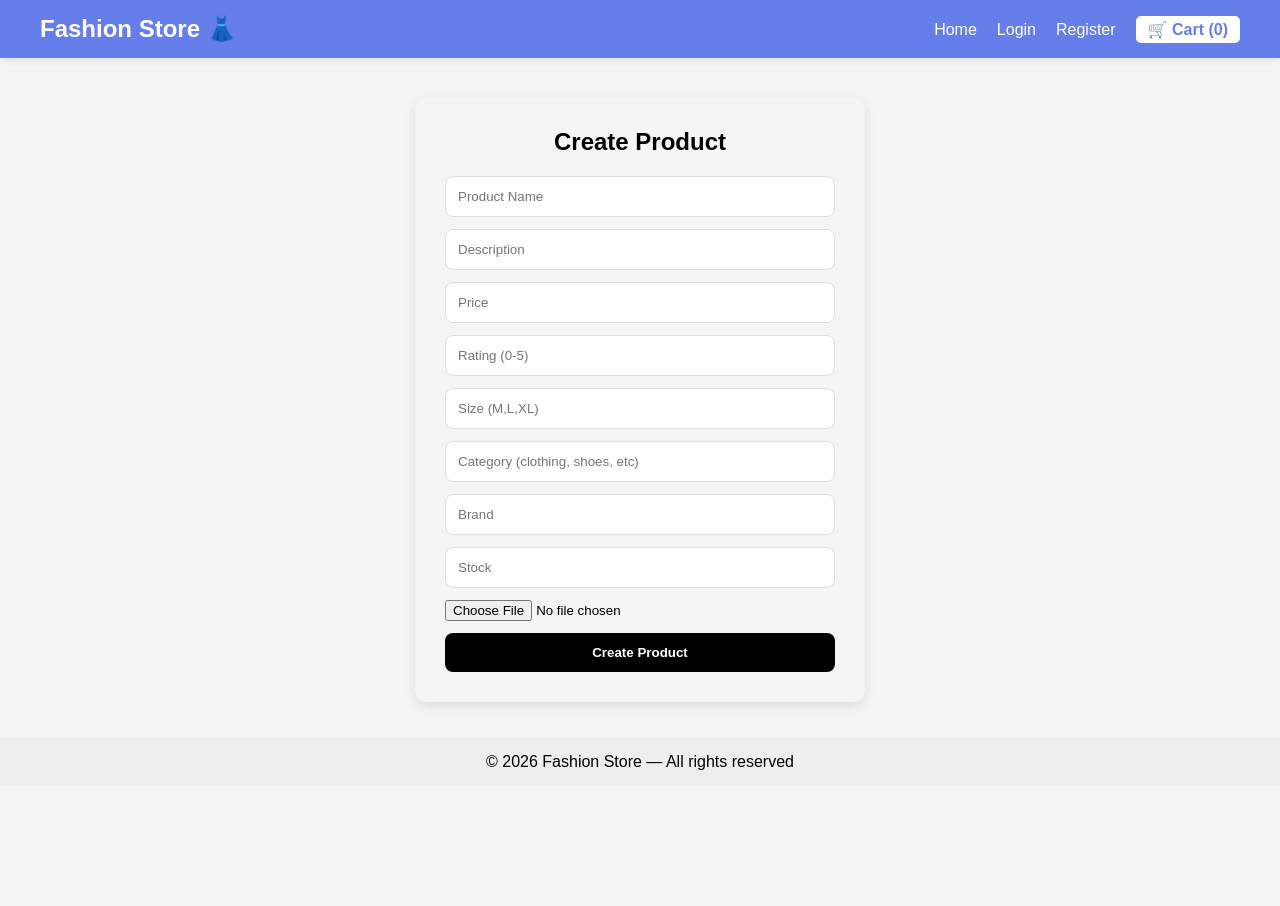
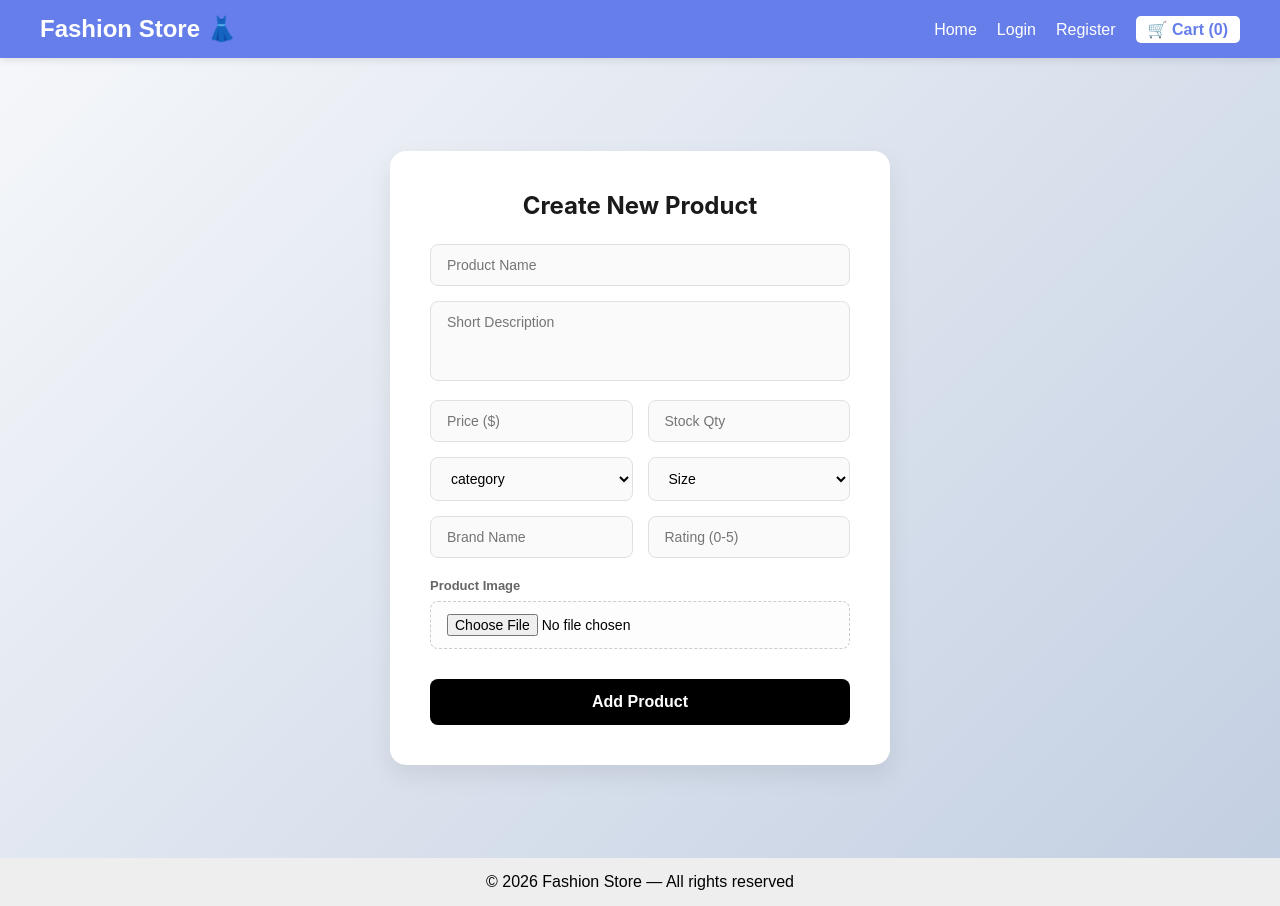
Before and after one commit to dipalikalganche/Ecommerce-Frontendproject, a React (Vite) app: page /create-product in a window 1280 px wide. Before the commit the page ends 800 px from the top, so only its background shows below. Built offline with nearby package versions, Linux system fonts and the light colour scheme.

Commit message:
added all the code

```diff
--- a/src/components/CreateProduct.css
+++ b/src/components/CreateProduct.css
@@ -1,55 +1,110 @@
+/* Container Background */
 .create-product-container {
   min-height: 100vh;
   display: flex;
   justify-content: center;
   align-items: center;
-  background: #f5f5f5;
+  background: linear-gradient(135deg, #f5f7fa 0%, #c3cfe2 100%);
+  padding: 20px;
 }
 
+/* Main Card */
 .create-product-card {
-  width: 400px;
+  width: 100%;
+  max-width: 500px;
   background: white;
-  padding: 30px;
-  border-radius: 12px;
-  box-shadow: 0 8px 20px rgba(0, 0, 0, 0.1);
+  padding: 40px;
+  border-radius: 16px;
+  box-shadow: 0 10px 25px rgba(0, 0, 0, 0.08);
 }
 
 .create-product-card h2 {
   text-align: center;
-  margin-bottom: 20px;
+  margin-top: 0;
+  margin-bottom: 24px;
+  font-family: 'Inter', sans-serif;
+  color: #1a1a1a;
+  font-weight: 700;
 }
 
-.create-product-card input {
+/* Form Layout */
+.form-group {
+  margin-bottom: 15px;
+}
+
+.form-row {
+  display: grid;
+  grid-template-columns: 1fr 1fr;
+  gap: 15px;
+  margin-bottom: 15px;
+}
+
+/* Inputs, Selects, and Textarea */
+.create-product-card input,
+.create-product-card select,
+.create-product-card textarea {
   width: 100%;
-  padding: 12px;
-  margin: 8px 0;
-  border: 1px solid #ddd;
+  padding: 12px 16px;
+  border: 1px solid #e0e0e0;
   border-radius: 8px;
   font-size: 14px;
+  background-color: #fafafa;
+  transition: all 0.3s ease;
+  box-sizing: border-box; /* Critical for padding issues */
 }
 
-.create-product-card input:focus {
+.create-product-card textarea {
+  height: 80px;
+  resize: none;
+}
+
+.create-product-card input:focus,
+.create-product-card select:focus {
   outline: none;
-  border-color: black;
+  border-color: #000;
+  background-color: #fff;
+  box-shadow: 0 0 0 3px rgba(0,0,0,0.05);
+}
+
+/* File Input Styling */
+.file-input-container {
+  margin: 20px 0;
+}
+
+.file-input-container label {
+  display: block;
+  font-size: 13px;
+  font-weight: 600;
+  margin-bottom: 8px;
+  color: #666;
 }
 
 .create-product-card input[type="file"] {
-  border: none;
+  border: 1px dashed #ccc;
+  background: #fdfdfd;
+  cursor: pointer;
 }
 
-.create-product-card button {
+/* Submit Button */
+.submit-btn {
   width: 100%;
-  padding: 12px;
-  margin-top: 15px;
-  background: black;
+  padding: 14px;
+  margin-top: 10px;
+  background: #000;
   color: white;
   border: none;
   border-radius: 8px;
   font-size: 16px;
+  font-weight: 600;
   cursor: pointer;
-  transition: 0.3s;
+  transition: transform 0.2s ease, background 0.3s ease;
 }
 
-.create-product-card button:hover {
-  background: #333;
+.submit-btn:hover {
+  background: #222;
+  transform: translateY(-1px);
 }
+
+.submit-btn:active {
+  transform: translateY(0);
+}
--- a/src/components/CreateProduct.jsx
+++ b/src/components/CreateProduct.jsx
@@ -2,170 +2,203 @@ import { useState } from "react";
 import axios from "axios";
 import Snackbar from "@mui/material/Snackbar";
 import Alert from "@mui/material/Alert";
+import "./CreateProduct.css"; // Import the CSS file
 
 function CreateProduct() {
   const [open, setOpen] = useState(false);
   const [message, setMessage] = useState("");
+  const [severity, setSeverity] = useState("success");
   const [image, setImage] = useState(null);
-  const [severity, setSeverity] = useState("success"); // success | error
+
   const [product, setProduct] = useState({
     name: "",
     description: "",
     price: "",
     rating: "",
-    size: "", // will convert to array
+    size: "",
     category: "",
     brand: "",
     stock: "",
   });
-  const handleClose = () => {
-    setOpen(false);
-  };
 
-  // handle text input
+  const handleClose = () => setOpen(false);
+
   const handleChange = (e) => {
     setProduct({ ...product, [e.target.name]: e.target.value });
   };
 
-  // handle file input
-  const handleFileChange = (e) => {
-    setImage(e.target.files[0]);
-  };
+  const handleFileChange = (e) => setImage(e.target.files[0]);
 
-  // submit form
   const handleSubmit = async (e) => {
     e.preventDefault();
-
     try {
       const formData = new FormData();
 
-      // convert size string -> array (M,L → ["M","L"])
+      // Handle the size string to array conversion
       const formattedProduct = {
         ...product,
         size: product.size.split(",").map((s) => s.trim()),
       };
 
-      // append text fields
       Object.keys(formattedProduct).forEach((key) => {
         formData.append(key, formattedProduct[key]);
       });
-
-      // append image
       formData.append("image", image);
 
-      const res = await axios.post(
+      await axios.post(
         "http://localhost:8000/api/v1/product/create",
         formData,
         {
-          headers: {
-            "Content-Type": "multipart/form-data",
-          },
+          headers: { "Content-Type": "multipart/form-data" },
         },
       );
-
-      console.log(res.data);
-      setMessage("added successfully");
+      setTimeout(() => navigate("/"), 3000);
+      setMessage("Product added successfully ✅");
       setSeverity("success");
       setOpen(true);
+
+      // Reset Form
+      setProduct({
+        name: "",
+        description: "",
+        price: "",
+        rating: "",
+        size: "",
+        category: "",
+        brand: "",
+        stock: "",
+      });
+      setImage(null);
     } catch (error) {
-      console.log(error);
-      alert("Error creating product ❌");
+      setMessage("Error creating product ❌");
+      setSeverity("error");
+      setOpen(true);
     }
   };
 
   return (
-    <div style={styles.container}>
-      <h2 style={styles.title}>Create Product</h2>
-
-      <form onSubmit={handleSubmit} style={styles.form}>
+    <div className="create-product-container">
+      <div className="create-product-card">
+        <h2>Create New Product</h2>
+        <form onSubmit={handleSubmit}>
+          <div className="form-group">
             <input
-          style={styles.input}
               type="text"
               name="name"
               placeholder="Product Name"
+              value={product.name}
               onChange={handleChange}
               required
             />
+          </div>
 
-        <input
-          style={styles.input}
-          type="text"
+          <div className="form-group">
+            <textarea
               name="description"
-          placeholder="Description"
+              placeholder="Short Description"
+              value={product.description}
               onChange={handleChange}
               required
             />
+          </div>
 
+          <div className="form-row">
             <input
-          style={styles.input}
               type="number"
               name="price"
-          placeholder="Price"
+              placeholder="Price ($)"
+              value={product.price}
               onChange={handleChange}
               required
             />
+            <input
+              type="number"
+              name="stock"
+              placeholder="Stock Qty"
+              value={product.stock}
+              onChange={handleChange}
+            />
+          </div>
 
+          <div className="form-row">
+            <select
+              name="category"
+              value={product.category}
+              onChange={handleChange}
+              required
+            >
+              <option value="shirt">category</option>
+              <option value="shirt">Shirt</option>
+              <option value="t-shirt">T-Shirt</option>
+              <option value="kurti">Kurti</option>
+              <option value="hoodie">Hoodie</option>
+              <option value="pant">Pant</option>
+              <option value="jeans">Jeans</option>
+              <option value="shorts">Shorts</option>
+              <option value="skirt">Skirt</option>
+              <option value="jacket">Jacket</option>
+              <option value="dress">Dress</option>
+            </select>
+            <select
+              name="size"
+              value={product.size}
+              onChange={handleChange}
+              required
+            >
+              <option value="">Size</option>
+              <option value="S">Small</option>
+              <option value="M">Medium</option>
+              <option value="L">Large</option>
+              <option value="XL">Extra Large</option>
+            </select>
+          </div>
+
+          <div className="form-row">
             <input
-          style={styles.input}
+              type="text"
+              name="brand"
+              placeholder="Brand Name"
+              value={product.brand}
+              onChange={handleChange}
+            />
+            <input
               type="number"
               step="0.1"
               name="rating"
               placeholder="Rating (0-5)"
+              value={product.rating}
               onChange={handleChange}
             />
+          </div>
 
+          <div className="file-input-container">
+            <label>Product Image</label>
             <input
-          style={styles.input}
-          type="text"
-          name="size"
-          placeholder="Size (M,L,XL)"
-          onChange={handleChange}
-        />
-
-        <input
-          style={styles.input}
-          type="text"
-          name="category"
-          placeholder="Category (clothing, shoes, etc)"
-          onChange={handleChange}
-        />
-
-        <input
-          style={styles.input}
-          type="text"
-          name="brand"
-          placeholder="Brand"
-          onChange={handleChange}
-        />
-
-        <input
-          style={styles.input}
-          type="number"
-          name="stock"
-          placeholder="Stock"
-          onChange={handleChange}
-        />
-
-        <input
-          style={styles.file}
               type="file"
               accept="image/*"
               onChange={handleFileChange}
               required
             />
+          </div>
 
-        <button style={styles.button} type="submit">
-          Create Product
+          <button type="submit" className="submit-btn">
+            Add Product
           </button>
         </form>
-      {/* Snackbar */}
+      </div>
+
       <Snackbar
         open={open}
         autoHideDuration={3000}
         onClose={handleClose}
-        anchorOrigin={{ vertical: "top", horizontal: "center" }}
+        anchorOrigin={{ vertical: "top", horizontal: "right" }}
       >
-        <Alert onClose={handleClose} severity={severity} variant="filled">
+        <Alert
+          onClose={handleClose}
+          severity={severity}
+          variant="filled"
+          sx={{ width: "100%" }}
+        >
           {message}
         </Alert>
       </Snackbar>
@@ -173,46 +206,4 @@ function CreateProduct() {
   );
 }
 
-const styles = {
-  container: {
-    maxWidth: "450px",
-    margin: "40px auto",
-    padding: "30px",
-    borderRadius: "12px",
-    boxShadow: "0 4px 12px rgba(0,0,0,0.1)",
-    fontFamily: "Arial",
-  },
-
-  title: {
-    textAlign: "center",
-    marginBottom: "20px",
-  },
-
-  form: {
-    display: "flex",
-    flexDirection: "column",
-    gap: "12px",
-  },
-
-  input: {
-    padding: "12px",
-    borderRadius: "8px",
-    border: "1px solid #ddd",
-  },
-
-  file: {
-    border: "none",
-  },
-
-  button: {
-    padding: "12px",
-    background: "#000",
-    color: "#fff",
-    border: "none",
-    borderRadius: "8px",
-    cursor: "pointer",
-    fontWeight: "bold",
-  },
-};
-
 export default CreateProduct;
--- a/src/components/Header.jsx
+++ b/src/components/Header.jsx
@@ -3,8 +3,6 @@ import { useSelector } from "react-redux";
 
 function Header() {
   const { cartItems } = useSelector((state) => state.cart);
-
-  console.log("cartItems", cartItems);
 
   // total quantity count
   const totalItems = cartItems.reduce((acc, item) => acc + item.quantity, 0);
```
Also changed, not shown: src/pages/Register.jsx (line endings or trailing spaces). Lines whose indentation alone changed are shown as unchanged.
